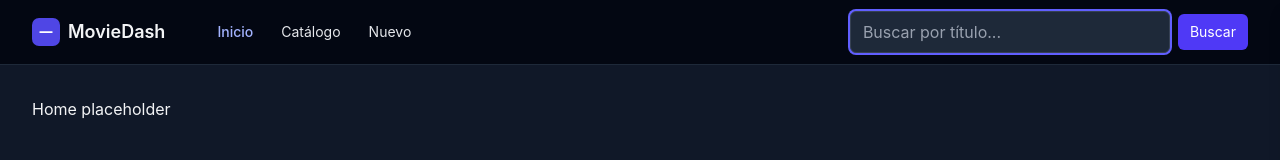
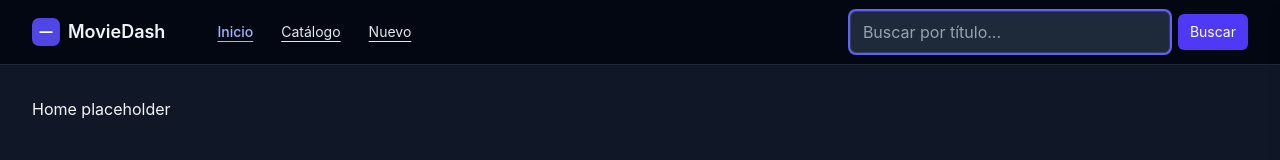
Before and after one commit to ezefernandezyf/movie-management-dashboard, a React (Vite) app: page /home in a window 1280 px wide. Shown: the top 160 px of the page. Built offline with nearby package versions, Linux system fonts and the light colour scheme; no server answers.

Commit message:
feat(ui): update navLinkClass styles for improved active link visibility

```diff
--- a/src/components/layout/Header.tsx
+++ b/src/components/layout/Header.tsx
@@ -40,11 +40,10 @@ export function Header(): React.JSX.Element {
     return () => window.removeEventListener('mousedown', onDown);
   }, [open]);
 
-  // Active link: color change only (no underline). Inactive: lighter gray.
   const navLinkClass = ({ isActive }: { isActive: boolean }) =>
     [
-      'px-3 py-2 text-sm transition-colors duration-150 focus:outline-none focus:ring-2 focus:ring-indigo-500',
-      isActive ? 'text-indigo-300 font-medium' : 'text-gray-200 hover:text-indigo-200',
+      'px-3 py-2 text-sm transition-colors duration-150 focus:outline-none focus:ring-2 focus:ring-indigo-500 underline underline-offset-4 hover:underline',
+      isActive ? 'text-indigo-300 font-medium' : 'text-gray-200 hover:text-indigo-200 ',
     ].join(' ');
 
   const handleSearchSubmit = (e?: React.SyntheticEvent<HTMLFormElement, SubmitEvent>) => {
```
